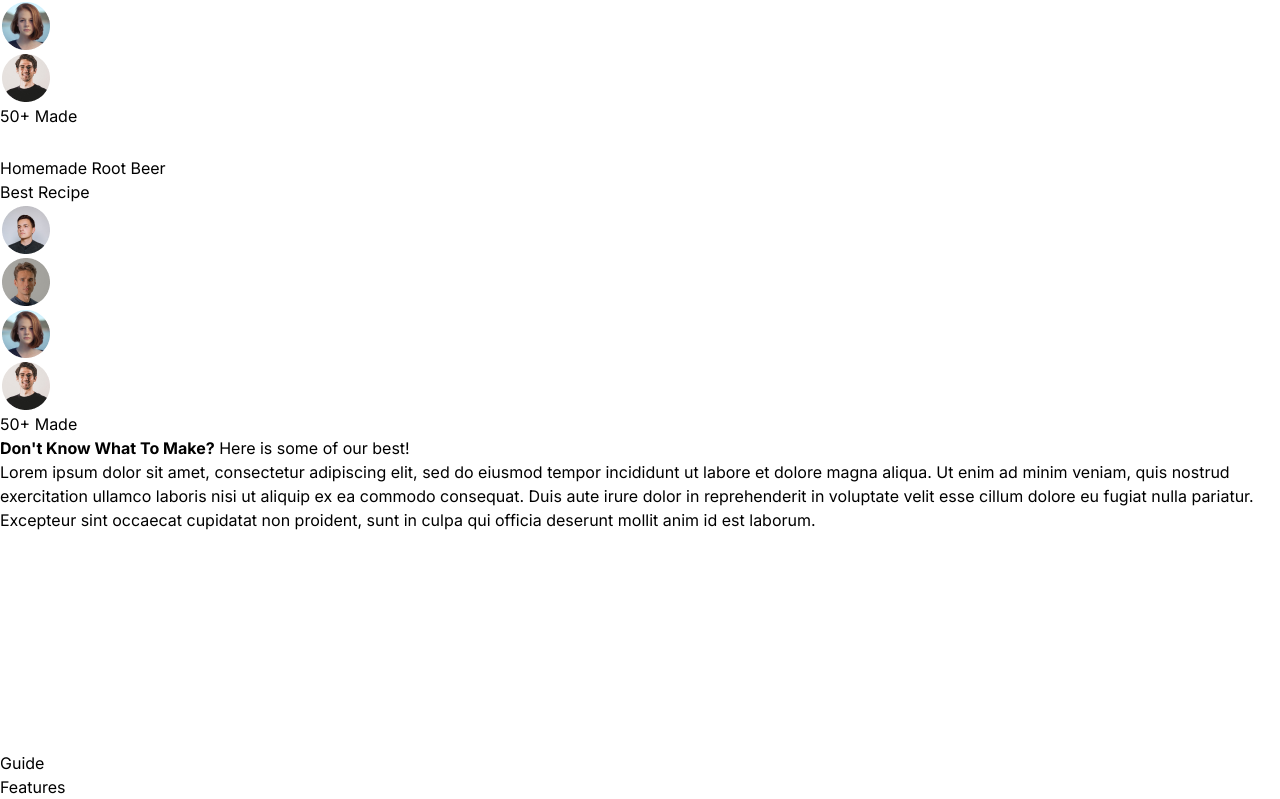
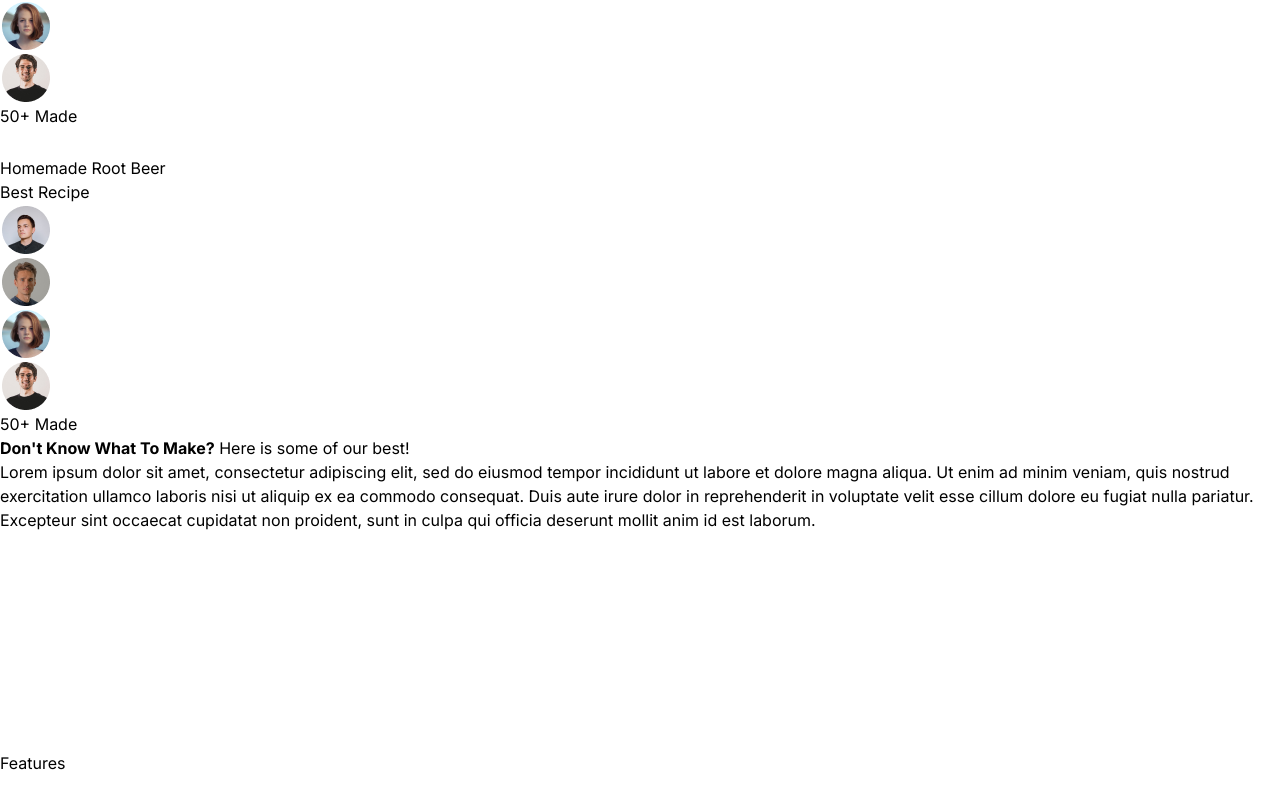
Before and after one commit to EDS435/fall2023_final, a Next.js app: page / in a window 1280 px wide. Shown: the part 1497-2296 px from the top of the page. After the commit the page ends 2272 px from the top, so only its background shows below. Built offline with nearby package versions, Linux system fonts and the light colour scheme.

Commit message:
Updated Site

```diff
--- a/src/app/layout.tsx
+++ b/src/app/layout.tsx
@@ -2,7 +2,6 @@ import type { Metadata } from 'next'
 import React from 'react'
 import './globals.css'
 import NavBar from '../../Components/NavBar'
-import Footer from '../../Components/Footer'
 
 
 export const metadata: Metadata = {
--- a/src/app/page.tsx
+++ b/src/app/page.tsx
@@ -1,6 +1,5 @@
 import { Brew } from "../../Components/Brew";
 import Features from "../../Components/Features";
-import { Guide } from "../../Components/Guide";
 import Hero from "../../Components/Hero";
 
 export default function Home() {
@@ -8,7 +7,6 @@ export default function Home() {
     <>
       <Hero />
       <Brew />
-      <Guide />
       <Features />
     </>
   )
--- a/tailwind.config.ts
+++ b/tailwind.config.ts
@@ -3,7 +3,7 @@ module.exports = {
   content: [
     './pages/**/*.{js,ts,jsx,tsx,mdx}',
     './components/**/*.{js,ts,jsx,tsx,mdx}',
-    './app/**/*.{js,ts,jsx,tsx,mdx}',
+    './src/app/**/*.{js,ts,jsx,tsx,mdx}',
   ],
   theme: {
     extend: {
```
Also changed, not shown: Components/Footer.tsx (deleted, +0 -9 lines).
